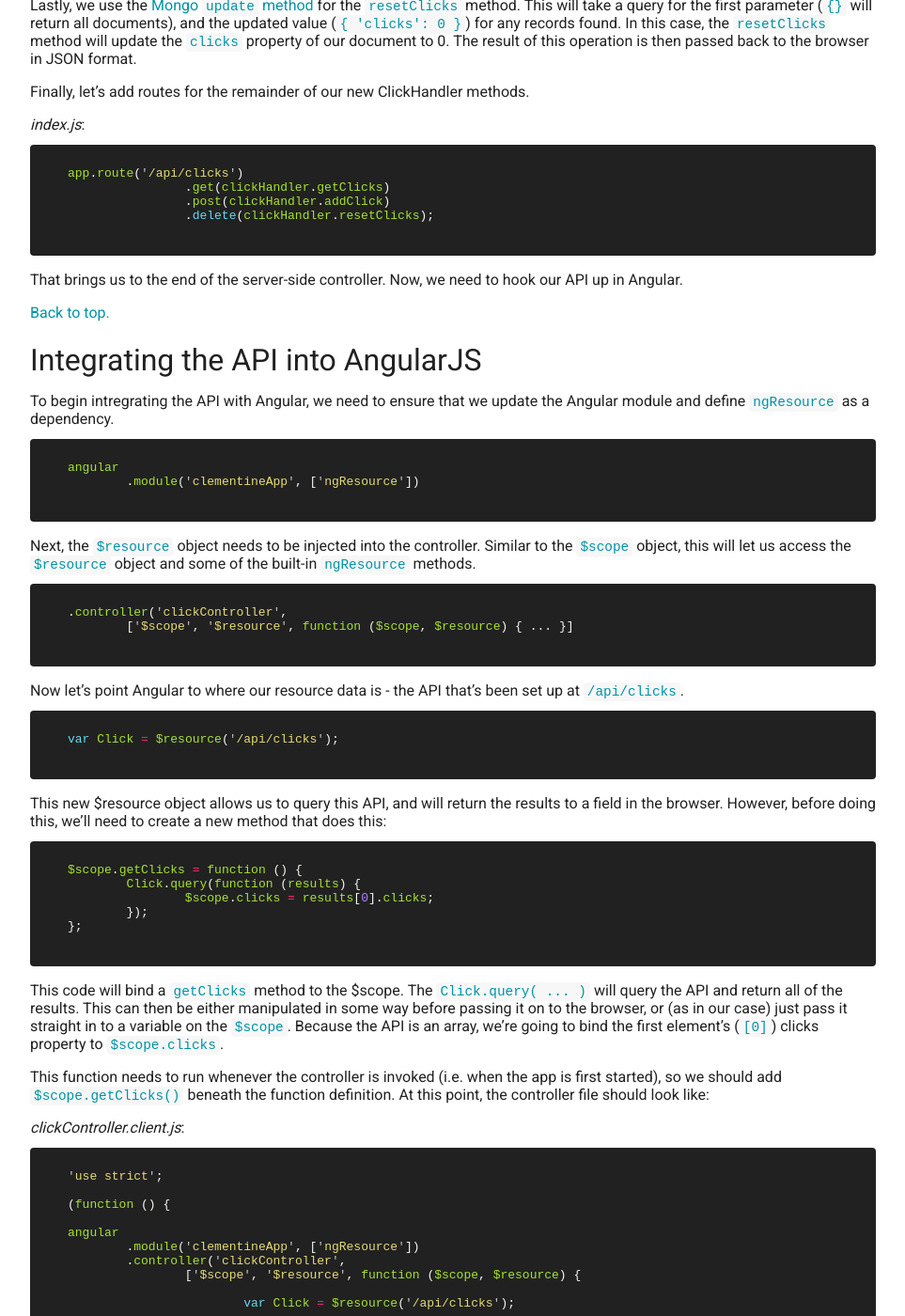
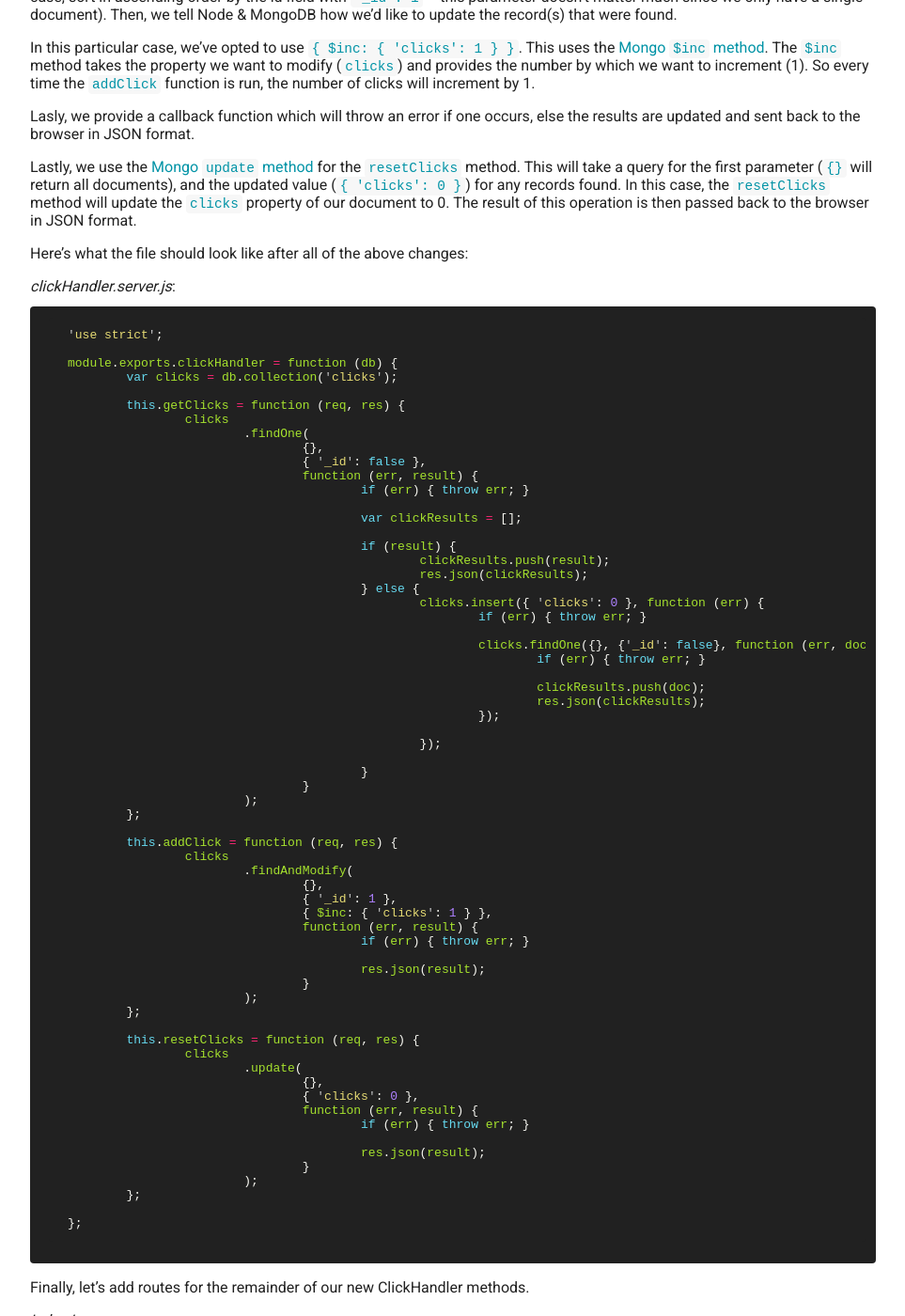
Before and after one commit to johnstonbl01/clementinejs, a Jekyll site: the page built from tutorial/tutorial.md, in a window 1280 px wide and 1400 px high, scrolled down 21149 px. Shown: the whole window at 94% size, without its empty margins (158-1121 px from the left). Built offline with Jekyll 4.4.1, drawn with Linux system fonts in a browser that asks for light colours; Markdown is read by kramdown in place of the engine named in the settings; some of the changed text lies outside the part shown.

Commit message:
Update tutorial based on feedback.

````diff
--- a/tutorial/tutorial.md
+++ b/tutorial/tutorial.md
@@ -23,6 +23,8 @@ layout: site
 - [AngularJS Interactivity via the Controller](#angularjs-interactivity-via-the-controller)
 - [Connecting to MongoDB](#connecting-to-mongodb)
 - [Setting Up the Server-Side Controller](#setting-up-the-server-side-controller)
+	- [Testing the API via the Mongo Console](#testing-the-api-via-the-mongo-console)
+	- [Additional Methods and Routing](#additional-methods-and-routing)
 - [Integrating the API into AngularJS](#integrating-the-api-into-angularjs)
 - [Adding CSS Styling](#adding-css-styling)
 - [Next Steps](#next-steps)
@@ -856,6 +858,8 @@ Let's take a look at the changes:
 
 Let's give this a test! If this is your first time through the tutorial, it's likely that you have no documents in your clicks collection. This will be a great test for our insert statement. Fire up the node server and point your browser to `localhost:3000/api/clicks`. When the site loads, you should see: `[{"clicks":0}]`. If that is what you see, then everything has been setup correctly!
 
+### Testing the API via the Mongo Console
+
 If you'd like to test this again, we can manually remove the document from the database with some help from the MongoDB console. Leave Node running and open a new terminal window. Type `$ mongo` in the terminal window to connect to the MongDB console.
 
 If successful, you should see something along the lines of:
@@ -874,7 +878,9 @@ At the prompt, type `use clementinejs`. This tells the MongoDB console which dat
 
 Great! Now let's remove this document so that when we refresh the page again, it should re-create this record. Enter `db.remove({})` into the console. This will remove all documents in the collection. If you go back to the browser and refresh the page, a new document should get inserted in the database.
 
-We now have a working query that will return the contents of the database. However, we still need to provide routes and logic to tell the application controller what to do when the two HTML buttons are clicked.
+### Additional Methods and Routing
+
+We now have a working query that will return the contents of the database. However, we still need to provide routes and logic to tell the application controller what to do when the two HTML buttons are clicked. Essentially, we're going to add more functionality that will update the database eacah time the appropriate button is clicked.
 
 Let's update our controller with a few more methods.
 
@@ -919,6 +925,77 @@ Lasly, we provide a callback function which will throw an error if one occurs, e
 
 Lastly, we use the [Mongo `update` method](http://mongodb.github.io/node-mongodb-native/2.0/api/Collection.html#update) for the `resetClicks` method. This will take a query for the first parameter (`{}` will return all documents), and the updated value (`{ 'clicks': 0 }`) for any records found. In this case, the `resetClicks` method will update the `clicks` property of our document to 0. The result of this operation is then passed back to the browser in JSON format.
 
+Here's what the file should look like after all of the above changes:
+
+_clickHandler.server.js_:
+
+```js
+'use strict';
+
+module.exports.clickHandler = function (db) {
+	var clicks = db.collection('clicks');
+
+	this.getClicks = function (req, res) {
+		clicks
+			.findOne(
+				{},
+				{ '_id': false },
+				function (err, result) {
+					if (err) { throw err; }
+
+					var clickResults = [];
+
+					if (result) {
+						clickResults.push(result);
+						res.json(clickResults);
+					} else {
+						clicks.insert({ 'clicks': 0 }, function (err) {
+							if (err) { throw err; }
+
+							clicks.findOne({}, {'_id': false}, function (err, doc) {
+								if (err) { throw err; }
+
+								clickResults.push(doc);
+								res.json(clickResults);
+							});
+
+						});
+
+					}
+				}
+			);
+	};
+
+	this.addClick = function (req, res) {
+		clicks
+			.findAndModify(
+				{},
+				{ '_id': 1 },
+				{ $inc: { 'clicks': 1 } },
+				function (err, result) {
+					if (err) { throw err; }
+
+					res.json(result);
+				}
+			);
+	};
+
+	this.resetClicks = function (req, res) {
+		clicks
+			.update(
+				{},
+				{ 'clicks': 0 },
+				function (err, result) {
+					if (err) { throw err; }
+
+					res.json(result);
+				}
+			);
+	};
+
+};
+```
+
 Finally, let's add routes for the remainder of our new ClickHandler methods.
 
 _index.js_:
@@ -937,6 +1014,8 @@ That brings us to the end of the server-side controller. Now, we need to hook ou
 ## Integrating the API into AngularJS
 
 To begin intregrating the API with Angular, we need to ensure that we update the Angular module and define `ngResource` as a dependency.
+
+_clickController.client.js_:
 
 ```js
 angular
````
